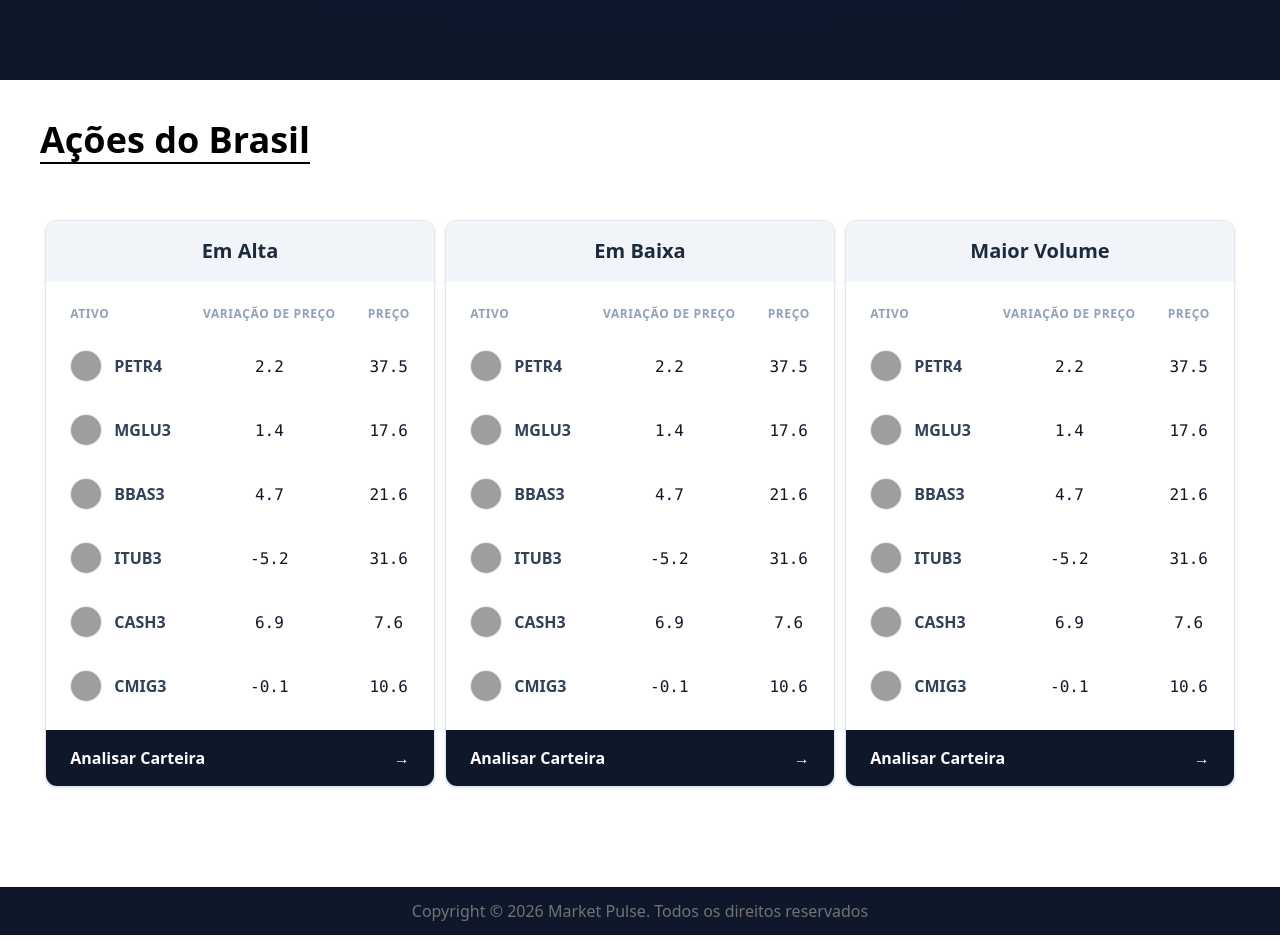
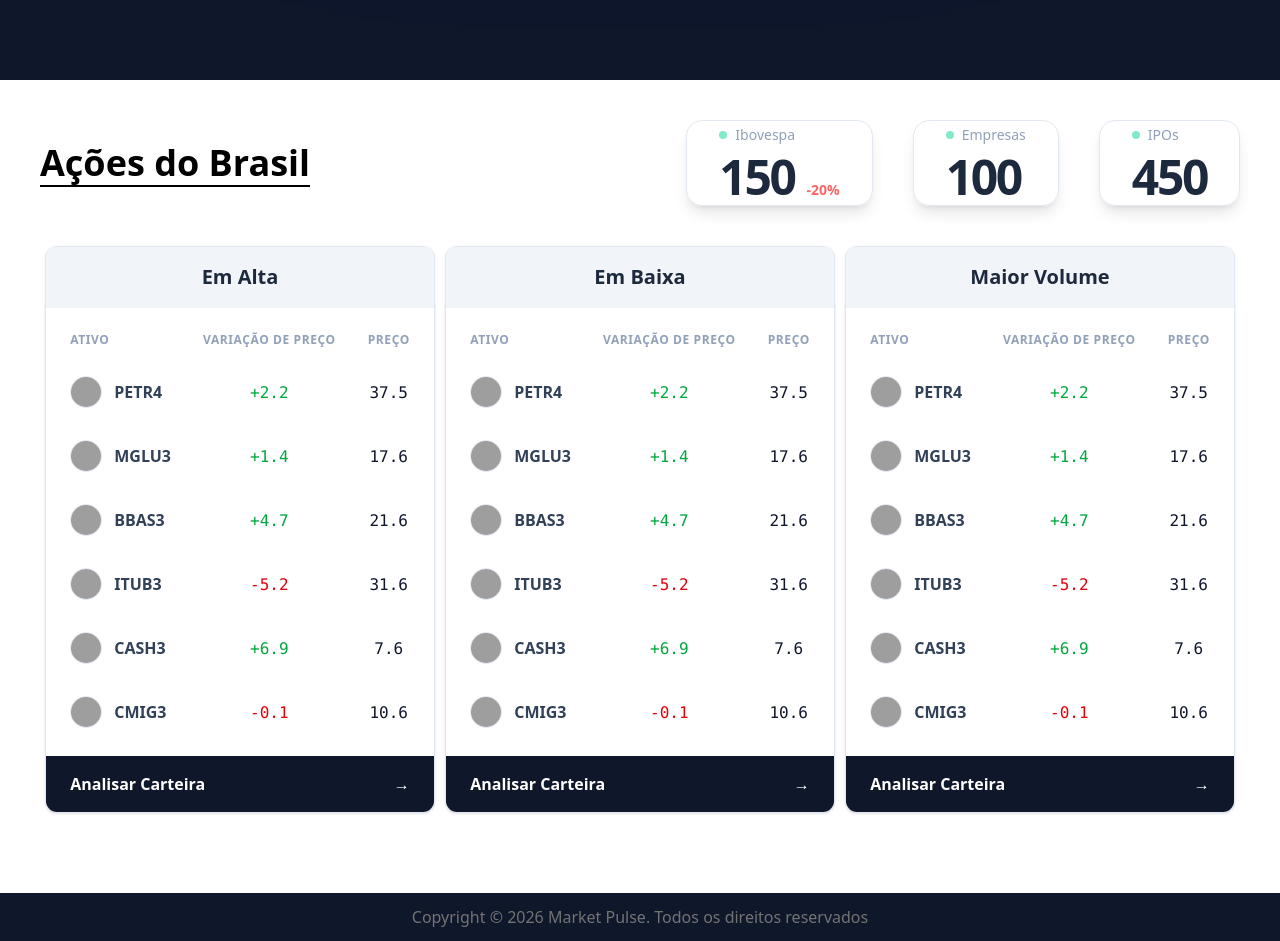
Before and after one commit to paulowelton/MarketPulse, an Angular app in the folder frontend/: page / in a window 1280 px wide. Shown: the part 700-1641 px from the top of the page. Built offline with nearby package versions, Linux system fonts and the light colour scheme; grey boxes are pictures that could not be loaded.

Commit message:
criacao de component kpi

```diff
--- a/frontend/src/app/features/home/components/stocks-section/stocks-section.html
+++ b/frontend/src/app/features/home/components/stocks-section/stocks-section.html
@@ -1,17 +1,21 @@
 <section class="p-10">
-    <h1 class="relative text-4xl font-bold inline-block">
-        Ações do Brasil
-        <span class="absolute left-0 -bottom-1 w-full h-0.5 bg-[#000]"></span>
-    </h1>
+    <div class="flex justify-between items-center">
+        <h1 class="relative text-4xl font-bold inline-block">
+            Ações do Brasil
+            <span class="absolute left-0 -bottom-1 w-full h-0.5 bg-[#000]"></span>
+        </h1>
+
+        <div class="flex justify-center gap-10">
+            <app-kpi title="Ibovespa" value="150" variation="-20"></app-kpi>
+            <app-kpi title="Empresas" value="100"></app-kpi>
+            <app-kpi title="IPOs" value="450"></app-kpi>
+        </div>
+    </div>
 
 
-
-    <div class="flex justify-around py-15">
+    <div class="flex justify-around py-10">
         <app-asset-table title="Em Alta" [rows]="stocks"></app-asset-table>
         <app-asset-table title="Em Baixa" [rows]="stocks"></app-asset-table>
         <app-asset-table title="Maior Volume" [rows]="stocks"></app-asset-table>
-        <!-- <app-asset-table title="Em Baixa"></app-asset-table>
-        <app-asset-table title="Maior Volume"></app-asset-table> -->
     </div>
-
 </section>
--- a/frontend/src/app/features/home/components/stocks-section/stocks-section.ts
+++ b/frontend/src/app/features/home/components/stocks-section/stocks-section.ts
@@ -1,9 +1,10 @@
 import { Component } from '@angular/core';
 import { AssetTable } from "../../../../shared/components/asset-table/asset-table";
+import { Kpi } from '../../../../shared/components/kpi/kpi';
 
 @Component({
   selector: 'app-stocks-section',
-  imports: [AssetTable],
+  imports: [AssetTable, Kpi],
   templateUrl: './stocks-section.html',
   styleUrl: './stocks-section.css',
 })
--- a/frontend/src/app/shared/components/asset-table/asset-table.html
+++ b/frontend/src/app/shared/components/asset-table/asset-table.html
@@ -22,7 +22,11 @@
                     </td>
 
                     <td class="px-4 py-3 text-center">
-                        <span class="font-mono font-medium text-slate-900">{{row.variation}}</span>
+                        @if (row.variation > 0){
+                            <span class="font-mono font-medium text-green-600">+{{row.variation}}</span>
+                        } @else{
+                            <span class="font-mono font-medium text-red-600">{{row.variation}}</span>
+                        }
                     </td>
 
                     <td class="px-4 py-3 text-center">
--- /dev/null
+++ b/frontend/src/app/shared/components/kpi/kpi.html
@@ -0,0 +1,20 @@
+<div class="border border-slate-200 rounded-2xl px-8 py-1 shadow-lg flex flex-col gap-2">
+    <h3 class="text-slate-400 font-medium text-sm flex items-center gap-2">
+        <span class="w-2 h-2 bg-emerald-400 rounded-full animate-pulse"></span>
+        {{title}}
+    </h3>
+    <div class="flex items-baseline gap-3">
+        <span class="text-5xl font-bold text-slate-800 tracking-tighter">
+            {{value}}
+        </span>
+        @if (variation > 0){
+            <span class="text-emerald-400 text-sm font-semibold">
+                <span>+{{variation}}%</span>
+            </span>
+        }@else if (variation < 0) {
+            <span class="text-red-400 text-sm font-semibold">
+                <span>{{variation}}%</span>
+            </span>
+        }
+    </div>
+</div>
```
Also changed, not shown: frontend/src/app/shared/components/kpi/kpi.ts (added, +16 -0 lines), frontend/src/app/shared/components/kpi/kpi.css (added), 2 other files (tests, documents, lock files or other folders).
